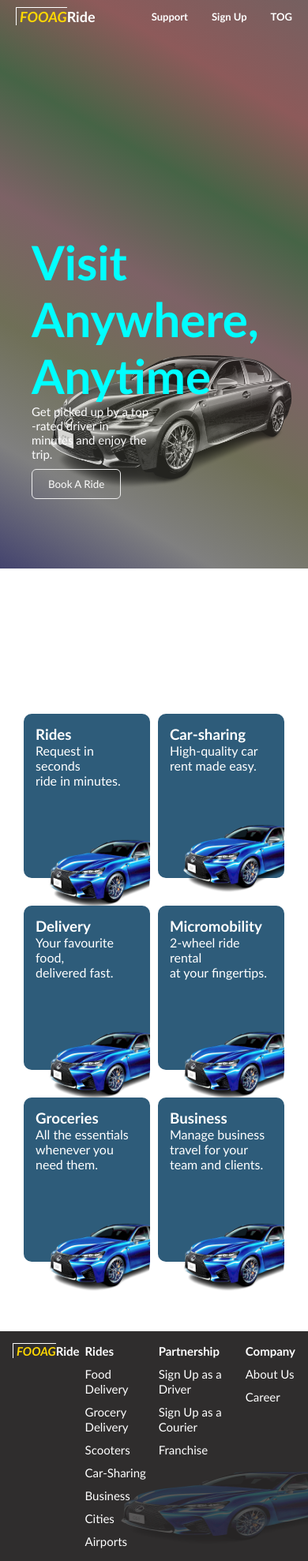
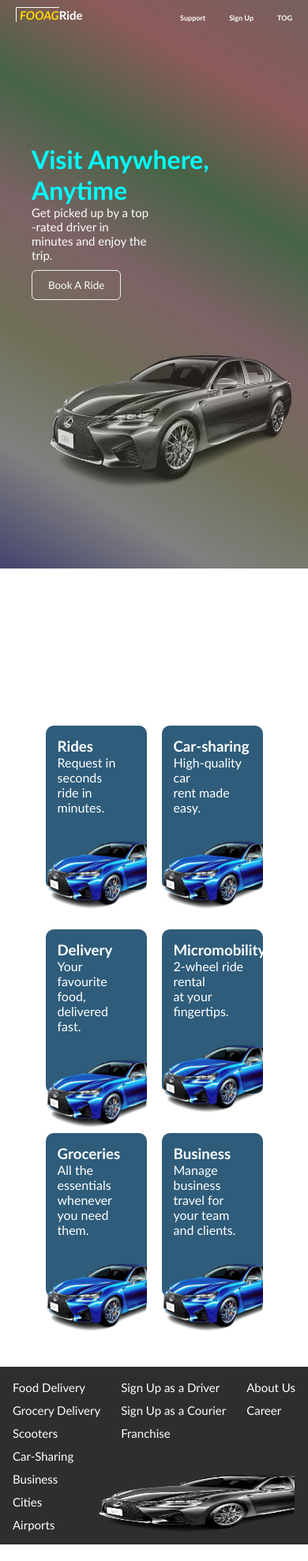
Before and after one commit to olasunkanmiStephen/fooagride, a plain HTML site: page index.html in a window 390 px wide. Shown: the whole page at 79% size. After the commit the page ends 1956 px from the top, so only its background shows below. Drawn offline with Linux system fonts and the light colour scheme.

```diff
--- a/style.css
+++ b/style.css
@@ -56,7 +56,7 @@
 
 .car{
     width: fit-content;
-    right: 30em;
+    right: 3em;
     bottom: 0;
     border-radius: 30px;
     position: absolute;
@@ -168,13 +168,156 @@
     color: gold;
 }
 
-@media (max-width: 560px) {
+
+@media (max-width: 1024px) {
+    footer img{
+        left: 53%;
+    }
+
+    .car{
+        width: 60%;
+        left: 40%;
+        bottom: 0;
+        border-radius: 30px;
+        position: absolute;
+    }
+}
+
+@media (max-width: 960px) {
 
     nav{
         display: flex;
         justify-content: space-between;
         padding: 10px 20px;
         color: white;
+    }
+
+    nav h2{
+        font-size: large;
+    }
+
+    nav ul li a{
+        font-size: small;
+    }
+
+    .container{
+        background: linear-gradient(30deg, rgb(67, 67, 110), Gray, rgb(111, 111, 87), rgb(125, 98, 102), rgb(70, 100, 70), rgb(141, 90, 90),rgb(117, 96, 96));
+        color: rgb(252, 252, 252);
+        width: 100%;
+        height: 45em;
+        backdrop-filter: blur(60px);
+    }
+
+    .intro{
+        margin-top: -250px;
+    }
+
+    .intro p{
+        font-size: 15px;
+        width: 10em;
+    }
+
+    .start img{
+        position: absolute;
+        top: 60%;
+        left: 10%;
+        opacity: 1;
+        filter: contrast(100%);
+        filter:grayscale(6.4);
+        z-index: -1;
+    }
+
+.box1{
+    background-color: rgb(46, 92, 122);
+    width: 15em;
+    padding: 15px;
+    border-radius: 10px;
+    height: 13em;
+    color: #fff;
+}
+
+.box1 img{
+    width: 140px;
+    margin-left: 85px;
+    margin-top: 4em;
+    border-bottom-right-radius: 40px;
+}
+
+    footer ul li:hover{
+        color: gold;
+    }
+
+    .start{
+        display: flex;
+        flex-direction: column;
+    }
+
+    .car{
+        width: 90%;
+        left: -5%;
+        top: 70%;
+        bottom: 0;
+        border-radius: 30px;
+        position: absolute;
+    }
+
+    footer img{
+        position: absolute;
+        width: 17em;
+        left: 64%;
+        height: 35%;
+        z-index: -1;
+        top: 60%;
+    }
+    footer{
+        background-color: rgb(47, 45, 45);
+        color: #fff;
+        display: flex;
+        justify-content: space-between;
+        gap: 7px;
+        padding: 1em;
+        backdrop-filter: opacity(40%);
+        width: 100%;
+    }
+
+    footer ul{
+        display: flex;
+        flex-direction: column;
+        list-style: none;
+        gap: 10px;
+    }
+
+    footer h2{
+        font-size: 15px;
+        margin-bottom: 10px;
+    }
+
+    .service{
+        width: 100%;
+        padding: 10px 40px;
+        display: flex;
+        flex-direction: column;
+        justify-content: center;
+        align-items: center;
+        gap: 45px;
+        margin-bottom: 3em;
+        margin-top: 9em;
+    }
+
+    .v, .d{
+        display: flex;
+        flex-direction: row;
+        gap: 10px;
+    }
+}
+@media (max-width: 760px) {
+
+    nav{
+        display: flex;
+        justify-content: space-between;
+        padding: 10px 20px;
+        color: white;
+        margin-bottom: 70px;
     }
 
     nav h2{
@@ -291,3 +434,134 @@
         gap: 35px;
     }
 }
+
+@media (max-width: 460px) {
+
+    nav{
+        display: flex;
+        justify-content: space-between;
+        padding: 10px 20px;
+        color: white;
+    }
+
+    .intro h1{
+        font-size: xx-large;
+    }
+
+    nav h2{
+        font-size: 15px;
+    }
+
+    nav ul li a{
+        font-size: xx-small;
+    }
+
+    .container{
+        background: linear-gradient(30deg, rgb(67, 67, 110), Gray, rgb(111, 111, 87), rgb(125, 98, 102), rgb(70, 100, 70), rgb(141, 90, 90),rgb(117, 96, 96));
+        color: rgb(252, 252, 252);
+        width: 100%;
+        height: 45em;
+        backdrop-filter: blur(60px);
+    }
+
+    .intro p{
+        font-size: 15px;
+        width: 10em;
+    }
+
+    .start img{
+        position: absolute;
+        top: 60%;
+        left: 10%;
+        opacity: 0.7;
+        filter: contrast(100%);
+        filter:grayscale(6.4);
+        z-index: -1;
+    }
+
+.box1{
+    background-color: rgb(46, 92, 122);
+    width: 8em;
+    padding: 15px;
+    border-radius: 10px;
+    height: 13em;
+    color: #fff;
+    margin-top: 15px;
+}
+
+.box1 img{
+    width: 140px;
+    margin-left: -27px;
+    margin-top: 2em;
+    border-bottom-right-radius: 40px;
+}
+
+    footer ul li:hover{
+        color: gold;
+    }
+
+    .start{
+        display: flex;
+        flex-direction: column;
+    }
+
+    .car{
+        width: 90%;
+        left: -5%;
+        top: 70%;
+        bottom: 0;
+        border-radius: 30px;
+        position: absolute;
+    }
+
+    footer img{
+        position: absolute;
+        width: 17em;
+        filter: grayscale(4.5);
+        left: 26%;
+        height: 35%;
+        z-index: -1;
+        top: 60%;
+    }
+    footer{
+        background-color: rgb(47, 45, 45);
+        color: #fff;
+        display: flex;
+        justify-content: space-between;
+        gap: 7px;
+        padding: 1em;
+        backdrop-filter: opacity(40%);
+        width: 100%;
+    }
+
+    footer ul{
+        display: flex;
+        flex-direction: column;
+        list-style: none;
+        gap: 10px;
+    }
+
+    footer h2{
+        font-size: 15px;
+        margin-bottom: 10px;
+        display: none;
+    }
+
+    .service{
+        width: 100%;
+        padding: 10px 40px;
+        display: flex;
+        flex-direction: row;
+        justify-content: center;
+        align-items: center;
+        gap: 19px;
+        margin-bottom: 3em;
+        margin-top: 9em;
+    }
+
+    .v, .d{
+        display: flex;
+        flex-direction: column;
+        gap: 35px;
+    }
+}
```
Also changed, not shown: 1 other file.
